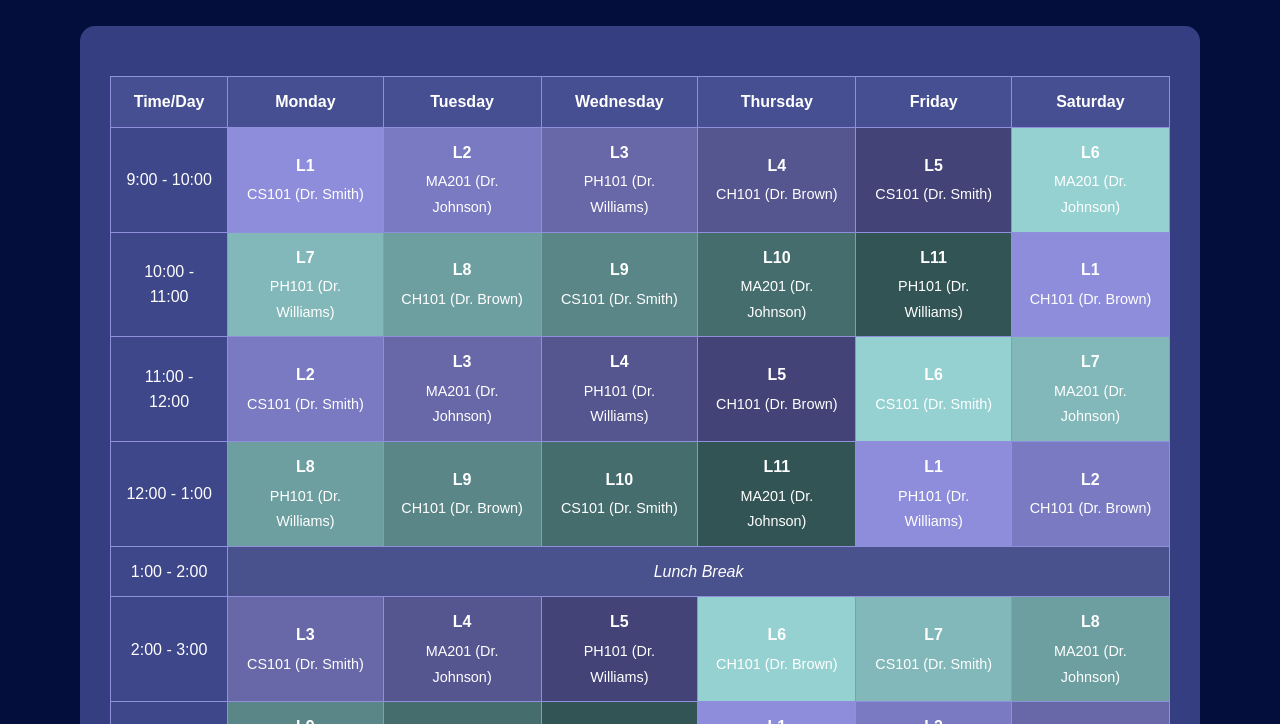
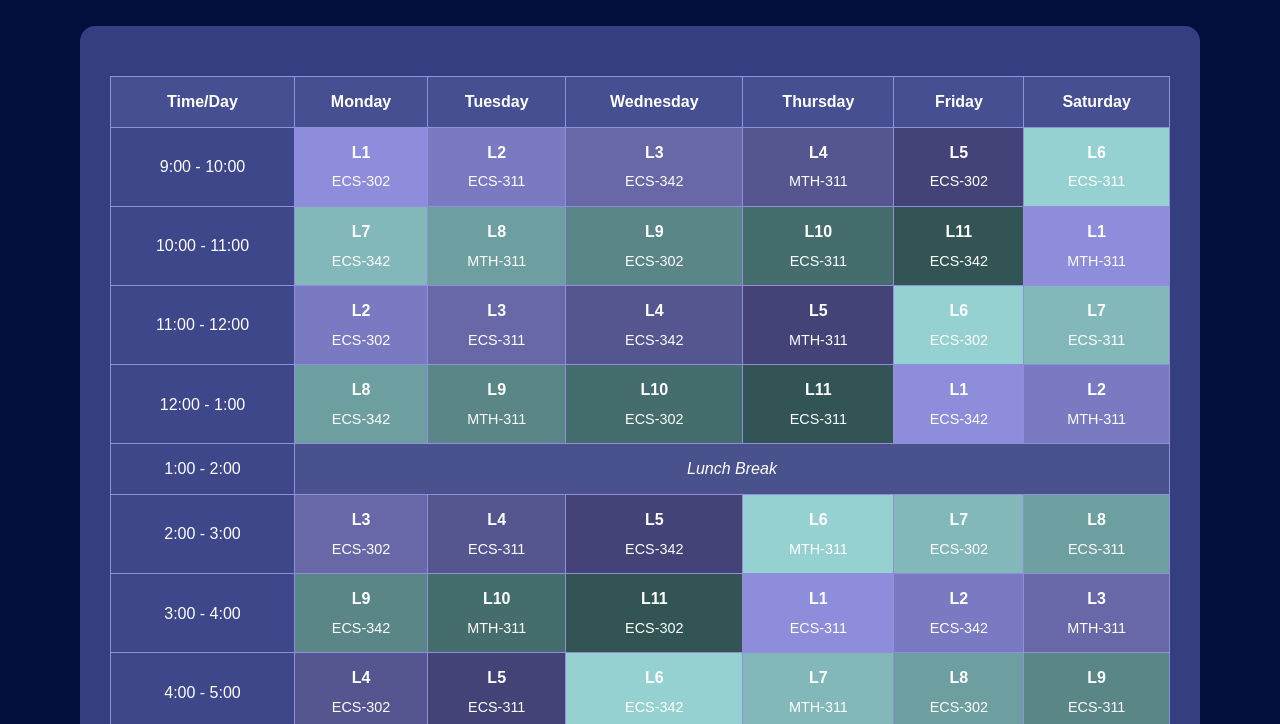
Before and after one commit to BhumikaUpadhyay05/IISERB-Scheduler-Frontend, a plain HTML site: page view-shcedule.html in a window 1280 px wide. Shown: the part 196-920 px from the top of the page. Drawn offline with Linux system fonts and the light colour scheme.

Commit message:
Updated view-schedule.html with modifications

```diff
--- a/view-shcedule.html
+++ b/view-shcedule.html
@@ -98,7 +98,6 @@
         background-color: rgba(143, 143, 219, 0.1);
         font-weight: 500;
       }
-
 
       .initiative-card {
         background-color: #8d8ddb;
@@ -280,27 +279,27 @@
               <td class="time-slot">9:00 - 10:00</td>
               <td class="L1">
                 <span class="classroom-label">L1</span>
-                <span class="course-info">CS101 (Dr. Smith)</span>
+                <span class="course-info">ECS-302</span>
               </td>
               <td class="L2">
                 <span class="classroom-label">L2</span>
-                <span class="course-info">MA201 (Dr. Johnson)</span>
+                <span class="course-info">ECS-311</span>
               </td>
               <td class="L3">
                 <span class="classroom-label">L3</span>
-                <span class="course-info">PH101 (Dr. Williams)</span>
+                <span class="course-info">ECS-342</span>
               </td>
               <td class="L4">
                 <span class="classroom-label">L4</span>
-                <span class="course-info">CH101 (Dr. Brown)</span>
+                <span class="course-info">MTH-311 </span>
               </td>
               <td class="L5">
                 <span class="classroom-label">L5</span>
-                <span class="course-info">CS101 (Dr. Smith)</span>
+                <span class="course-info">ECS-302 </span>
               </td>
               <td class="L6">
                 <span class="classroom-label">L6</span>
-                <span class="course-info">MA201 (Dr. Johnson)</span>
+                <span class="course-info">ECS-311 </span>
               </td>
             </tr>
 
@@ -309,27 +308,27 @@
               <td class="time-slot">10:00 - 11:00</td>
               <td class="L7">
                 <span class="classroom-label">L7</span>
-                <span class="course-info">PH101 (Dr. Williams)</span>
+                <span class="course-info">ECS-342</span>
               </td>
               <td class="L8">
                 <span class="classroom-label">L8</span>
-                <span class="course-info">CH101 (Dr. Brown)</span>
+                <span class="course-info">MTH-311</span>
               </td>
               <td class="L9">
                 <span class="classroom-label">L9</span>
-                <span class="course-info">CS101 (Dr. Smith)</span>
+                <span class="course-info">ECS-302 </span>
               </td>
               <td class="L10">
                 <span class="classroom-label">L10</span>
-                <span class="course-info">MA201 (Dr. Johnson)</span>
+                <span class="course-info">ECS-311</span>
               </td>
               <td class="L11">
                 <span class="classroom-label">L11</span>
-                <span class="course-info">PH101 (Dr. Williams)</span>
+                <span class="course-info">ECS-342</span>
               </td>
               <td class="L1">
                 <span class="classroom-label">L1</span>
-                <span class="course-info">CH101 (Dr. Brown)</span>
+                <span class="course-info">MTH-311</span>
               </td>
             </tr>
 
@@ -338,27 +337,27 @@
               <td class="time-slot">11:00 - 12:00</td>
               <td class="L2">
                 <span class="classroom-label">L2</span>
-                <span class="course-info">CS101 (Dr. Smith)</span>
+                <span class="course-info">ECS-302</span>
               </td>
               <td class="L3">
                 <span class="classroom-label">L3</span>
-                <span class="course-info">MA201 (Dr. Johnson)</span>
+                <span class="course-info">ECS-311</span>
               </td>
               <td class="L4">
                 <span class="classroom-label">L4</span>
-                <span class="course-info">PH101 (Dr. Williams)</span>
+                <span class="course-info">ECS-342</span>
               </td>
               <td class="L5">
                 <span class="classroom-label">L5</span>
-                <span class="course-info">CH101 (Dr. Brown)</span>
+                <span class="course-info">MTH-311</span>
               </td>
               <td class="L6">
                 <span class="classroom-label">L6</span>
-                <span class="course-info">CS101 (Dr. Smith)</span>
+                <span class="course-info">ECS-302</span>
               </td>
               <td class="L7">
                 <span class="classroom-label">L7</span>
-                <span class="course-info">MA201 (Dr. Johnson)</span>
+                <span class="course-info">ECS-311</span>
               </td>
             </tr>
 
@@ -367,27 +366,27 @@
               <td class="time-slot">12:00 - 1:00</td>
               <td class="L8">
                 <span class="classroom-label">L8</span>
-                <span class="course-info">PH101 (Dr. Williams)</span>
+                <span class="course-info">ECS-342</span>
               </td>
               <td class="L9">
                 <span class="classroom-label">L9</span>
-                <span class="course-info">CH101 (Dr. Brown)</span>
+                <span class="course-info">MTH-311</span>
               </td>
               <td class="L10">
                 <span class="classroom-label">L10</span>
-                <span class="course-info">CS101 (Dr. Smith)</span>
+                <span class="course-info">ECS-302</span>
               </td>
               <td class="L11">
                 <span class="classroom-label">L11</span>
-                <span class="course-info">MA201 (Dr. Johnson)</span>
+                <span class="course-info">ECS-311</span>
               </td>
               <td class="L1">
                 <span class="classroom-label">L1</span>
-                <span class="course-info">PH101 (Dr. Williams)</span>
+                <span class="course-info">ECS-342</span>
               </td>
               <td class="L2">
                 <span class="classroom-label">L2</span>
-                <span class="course-info">CH101 (Dr. Brown)</span>
+                <span class="course-info">MTH-311</span>
               </td>
             </tr>
 
@@ -402,27 +401,27 @@
               <td class="time-slot">2:00 - 3:00</td>
               <td class="L3">
                 <span class="classroom-label">L3</span>
-                <span class="course-info">CS101 (Dr. Smith)</span>
+                <span class="course-info">ECS-302</span>
               </td>
               <td class="L4">
                 <span class="classroom-label">L4</span>
-                <span class="course-info">MA201 (Dr. Johnson)</span>
+                <span class="course-info">ECS-311</span>
               </td>
               <td class="L5">
                 <span class="classroom-label">L5</span>
-                <span class="course-info">PH101 (Dr. Williams)</span>
+                <span class="course-info">ECS-342</span>
               </td>
               <td class="L6">
                 <span class="classroom-label">L6</span>
-                <span class="course-info">CH101 (Dr. Brown)</span>
+                <span class="course-info">MTH-311</span>
               </td>
               <td class="L7">
                 <span class="classroom-label">L7</span>
-                <span class="course-info">CS101 (Dr. Smith)</span>
+                <span class="course-info">ECS-302</span>
               </td>
               <td class="L8">
                 <span class="classroom-label">L8</span>
-                <span class="course-info">MA201 (Dr. Johnson)</span>
+                <span class="course-info">ECS-311</span>
               </td>
             </tr>
 
@@ -431,27 +430,27 @@
               <td class="time-slot">3:00 - 4:00</td>
               <td class="L9">
                 <span class="classroom-label">L9</span>
-                <span class="course-info">PH101 (Dr. Williams)</span>
+                <span class="course-info">ECS-342</span>
               </td>
               <td class="L10">
                 <span class="classroom-label">L10</span>
-                <span class="course-info">CH101 (Dr. Brown)</span>
+                <span class="course-info">MTH-311</span>
               </td>
               <td class="L11">
                 <span class="classroom-label">L11</span>
-                <span class="course-info">CS101 (Dr. Smith)</span>
+                <span class="course-info">ECS-302</span>
               </td>
               <td class="L1">
                 <span class="classroom-label">L1</span>
-                <span class="course-info">MA201 (Dr. Johnson)</span>
+                <span class="course-info">ECS-311</span>
               </td>
               <td class="L2">
                 <span class="classroom-label">L2</span>
-                <span class="course-info">PH101 (Dr. Williams)</span>
+                <span class="course-info">ECS-342</span>
               </td>
               <td class="L3">
                 <span class="classroom-label">L3</span>
-                <span class="course-info">CH101 (Dr. Brown)</span>
+                <span class="course-info">MTH-311</span>
               </td>
             </tr>
 
@@ -460,27 +459,27 @@
               <td class="time-slot">4:00 - 5:00</td>
               <td class="L4">
                 <span class="classroom-label">L4</span>
-                <span class="course-info">CS101 (Dr. Smith)</span>
+                <span class="course-info">ECS-302</span>
               </td>
               <td class="L5">
                 <span class="classroom-label">L5</span>
-                <span class="course-info">MA201 (Dr. Johnson)</span>
+                <span class="course-info">ECS-311</span>
               </td>
               <td class="L6">
                 <span class="classroom-label">L6</span>
-                <span class="course-info">PH101 (Dr. Williams)</span>
+                <span class="course-info">ECS-342</span>
               </td>
               <td class="L7">
                 <span class="classroom-label">L7</span>
-                <span class="course-info">CH101 (Dr. Brown)</span>
+                <span class="course-info">MTH-311</span>
               </td>
               <td class="L8">
                 <span class="classroom-label">L8</span>
-                <span class="course-info">CS101 (Dr. Smith)</span>
+                <span class="course-info">ECS-302</span>
               </td>
               <td class="L9">
                 <span class="classroom-label">L9</span>
-                <span class="course-info">MA201 (Dr. Johnson)</span>
+                <span class="course-info">ECS-311</span>
               </td>
             </tr>
 
@@ -489,27 +488,27 @@
               <td class="time-slot">5:00 - 6:00</td>
               <td class="L10">
                 <span class="classroom-label">L10</span>
-                <span class="course-info">PH101 (Dr. Williams)</span>
+                <span class="course-info">ECS-342</span>
               </td>
               <td class="L11">
                 <span class="classroom-label">L11</span>
-                <span class="course-info">CH101 (Dr. Brown)</span>
+                <span class="course-info">MTH-311</span>
               </td>
               <td class="L1">
                 <span class="classroom-label">L1</span>
-                <span class="course-info">CS101 (Dr. Smith)</span>
+                <span class="course-info">ECS-302</span>
               </td>
               <td class="L2">
                 <span class="classroom-label">L2</span>
-                <span class="course-info">MA201 (Dr. Johnson)</span>
+                <span class="course-info">ECS-311</span>
               </td>
               <td class="L3">
                 <span class="classroom-label">L3</span>
-                <span class="course-info">PH101 (Dr. Williams)</span>
+                <span class="course-info">ECS-342</span>
               </td>
               <td class="L4">
                 <span class="classroom-label">L4</span>
-                <span class="course-info">CH101 (Dr. Brown)</span>
+                <span class="course-info">MTH-311</span>
               </td>
             </tr>
           </tbody>
```
